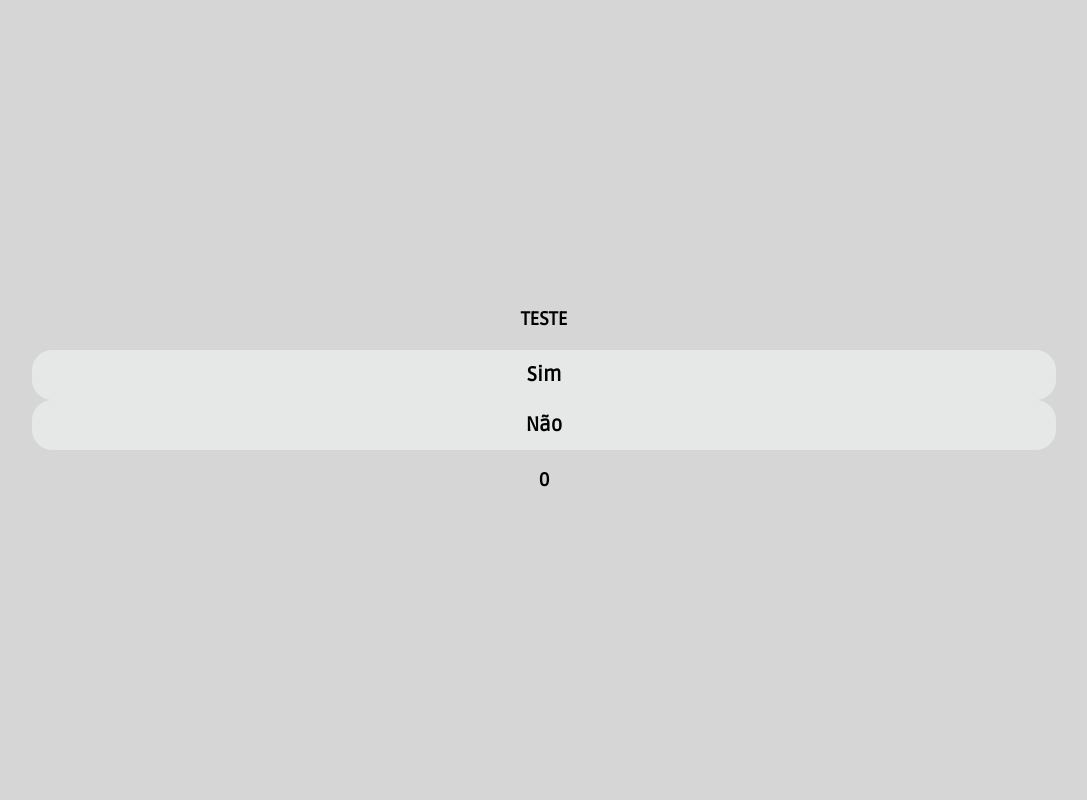
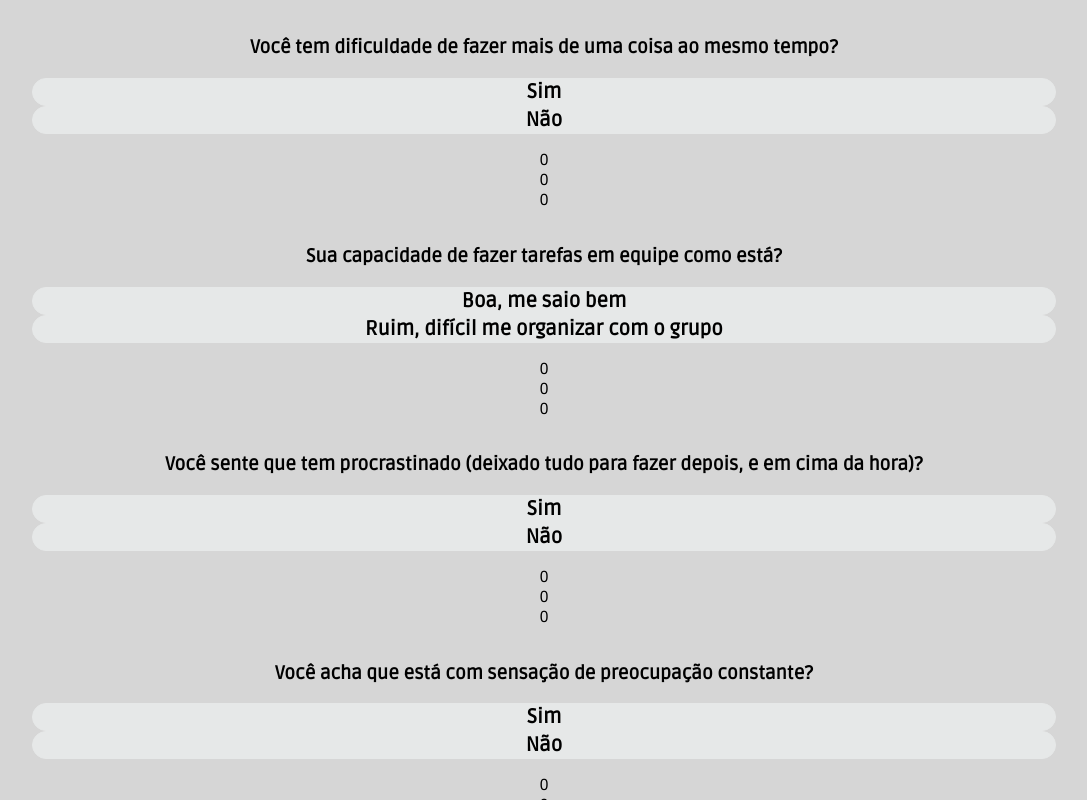
Before and after one commit to pensuapps/nuvemMental, a Next.js app: page / in a window 1280 px wide. Shown: the whole page, without its empty margins (96-1183 px from the left). Built offline with nearby package versions, Linux system fonts and the light colour scheme.

Commit message:
Updates question file. Isn't work. Yet.

```diff
--- a/components/Question.js
+++ b/components/Question.js
@@ -2,22 +2,33 @@ import { useState } from 'react';
 import styles from '../styles/Question.module.css';
 import Button from './Button';
 import Head from 'next/head';
-import question from "../src/questions.json"
+import { questions } from "../src/questions.js"
 
 export default function Question () {
-	const [counter, setCounter] = useState(0);
+	const [counterYes, setCounterYes] = useState(0);
+	const [counterNo, setCounterNo] = useState(0);
+	const [question, setQuestion] = useState(0);
 
 	const handleYesClick = () => {
-		setCounter(counter + 1);
-		counter === 8? counter = 20 : null;
+		setCounterYes(counterYes + 1);
+		if (counterYes === 8)
+		handleEndQuestions(counterYes);
+		nextQuestion();
 	}
 
 	const handleNoClick = () => {
-		null;
+		setCounterNo(counterNo + 1);
+		nextQuestion();
 	}
 
-	const next = () => {
-		null;
+	const nextQuestion = () => {
+		setQuestion(question+1);
+		if (question === 20)
+			handleEndQuestions(question);
+	}
+
+	const handleEndQuestions = (num) => {
+		num === 8? <Bad/> : <Good/>;
 	}
 
 	return (
@@ -28,12 +39,26 @@ export default function Question () {
 			</Head>
 			<main>
 				<div className={styles.main}>
-					<h3 className={styles.h3}>TESTE</h3>
+					{questions.map(query => {
+						return(
+							<>
+								<h3 className={styles.h3}>
+									{query.title}
+								</h3>
 
-					<Button onClick={handleYesClick} title={"Sim"}/>
+								<Button onClick={handleYesClick} title={query.options[0]}/>
 
-					<Button onClick={handleNoClick} title={'Não'}/>
-					<h3>{counter}</h3>
+								<Button onClick={handleNoClick} title={query.options[1]}/>
+								<p>
+									{question}
+									<br/>
+									{counterYes}
+									<br/>
+									{counterNo}
+								</p>
+							</>
+						);
+					})}
 				</div>
 			</main>
 		</div>
--- /dev/null
+++ b/src/questions.js
@@ -0,0 +1,141 @@
+export const questions = [
+	{
+		"title": "Nos últimos meses, você notou diminuição na velocidade de raciocínio e resolução de problemas do dia a dia?",
+		"options": [
+			"Sim",
+			"Não"
+		]
+	},
+	{
+		"title": "Nos últimos meses, você tem notado dificuldade de aprendizagem de coisas novas?",
+		"options": [
+			"Sim",
+			"Não"
+		]
+	},
+	{
+		"title": "Nos últimos meses, você tem notado dificuldade para concluir uma atividade que iniciou no dia a dia?",
+		"options": [
+			"Sim",
+			"Não"
+		]
+	},
+	{
+		"title": "Você tem notado dificuldade de manter concentração e foco no que faz?",
+		"options": [
+			"Sim",
+			"Não"
+		]
+	},
+	{
+		"title": "Você tem percebido falhas de memória recentes (esquecer o que ia fazer no meio do caminho, datas, compromissos)?",
+		"options": [
+			"Sim",
+			"Não"
+		]
+	},
+	{
+		"title": "Você tem notado esquecimento de palavras, e se perde no que ia falar?",
+		"options": [
+			"Sim",
+			"Não"
+		]
+	},
+	{
+		"title": "Você tem sofrido com dores de cabeça?",
+		"options": [
+			"Sim",
+			"Não"
+		]
+	},
+	{
+		"title": "Você tem se distraído, e se perde no que estava fazendo?",
+		"options": [
+			"Sim",
+			"Não"
+		]
+	},
+	{
+		"title": "Você tem dificuldade de fazer mais de uma coisa ao mesmo tempo?",
+		"options": [
+			"Sim",
+			"Não"
+		]
+	},
+	{
+		"title": "Sua capacidade de fazer tarefas em equipe como está?",
+		"options": [
+			"Boa, me saio bem",
+			"Ruim, difícil me organizar com o grupo"
+		]
+	},
+	{
+		"title": "Você sente que tem procrastinado (deixado tudo para fazer depois, e em cima da hora)?",
+		"options": [
+			"Sim",
+			"Não"
+		]
+	},
+	{
+		"title": "Você acha que está com sensação de preocupação constante?",
+		"options": [
+			"Sim",
+			"Não"
+		]
+	},
+	{
+		"title": "Você sente que está com falta de paciência, ultimamente?",
+		"options": [
+			"Sim",
+			"Não"
+		]
+	},
+	{
+		"title": "Você acha que tem que pensar demais para tomar decisões?",
+		"options": [
+			"Sim", "Não"
+		]
+	},
+	{
+		"title": "Você sente que a qualidade do seu sono está pouco satisfatória?",
+		"options": [
+			"Sim",
+			"Não"
+		]
+	},
+	{
+		"title": "Sente ou sentiu atordoado(a) ou tonto(a), ultimamente?",
+		"options": [
+			"Sim",
+			"Não"
+		]
+	},
+	{
+		"title": "Sente ou sentiu sem equilíbrio, como se fosse cair?",
+		"options": [
+			"Sim",
+			"Não"
+		]
+	},
+	{
+		"title": "Você sente que se cansa com facilidade?",
+		"options": [
+			"Sim",
+			"Não"
+		]
+	},
+	{
+		"title": "Sente-se cansado(a)o tempo todo, e já acorda cansado(a)?",
+		"options": [
+			"Sim",
+			"Não"
+		]
+	},
+	{
+		"title": "Você sente que tem dificuldade de pensar com clareza?",
+		"options": [
+			"Sim",
+			"Não"
+		]
+	}
+]
--- a/src/questions.json
+++ /dev/null
@@ -1,143 +0,0 @@
-[
-	{
-		"1": {
-			"title": "Nos últimos meses, você notou diminuição na velocidade de raciocínio e resolução de problemas do dia a dia?",
-			"options": [
-				"Sim",
-				"Não"
-			]
-		},
-		"2": {
-			"title": "Nos últimos meses, você tem notado dificuldade de aprendizagem de coisas novas?",
-			"options": [
-				"Sim",
-				"Não"
-			]
-		},
-		"3": {
-			"title": "Nos últimos meses, você tem notado dificuldade para concluir uma atividade que iniciou no dia a dia?",
-			"options": [
-				"Sim",
-				"Não"
-			]
-		},
-		"4": {
-			"title": "Você tem notado dificuldade de manter concentração e foco no que faz?",
-			"options": [
-				"Sim",
-				"Não"
-			]
-		},
-		"5": {
-			"title": "Você tem percebido falhas de memória recentes (esquecer o que ia fazer no meio do caminho, datas, compromissos)?",
-			"options": [
-				"Sim",
-				"Não"
-			]
-		},
-		"6": {
-			"title": "Você tem notado esquecimento de palavras, e se perde no que ia falar?",
-			"options": [
-				"Sim",
-				"Não"
-			]
-		},
-		"7": {
-			"title": "Você tem sofrido com dores de cabeça?",
-			"options": [
-				"Sim",
-				"Não"
-			]
-		},
-		"8": {
-			"title": "Você tem se distraído, e se perde no que estava fazendo?",
-			"options": [
-				"Sim",
-				"Não"
-			]
-		},
-		"9": {
-			"title": "Você tem dificuldade de fazer mais de uma coisa ao mesmo tempo?",
-			"options": [
-				"Sim",
-				"Não"
-			]
-		},
-		"10": {
-			"title": "Sua capacidade de fazer tarefas em equipe como está?",
-			"options": [
-				"Boa, me saio bem",
-				"Ruim, difícil me organizar com o grupo"
-			]
-		},
-		"11": {
-			"title": "Você sente que tem procrastinado (deixado tudo para fazer depois, e em cima da hora)?",
-			"options": [
-				"Sim",
-				"Não"
-			]
-		},
-		"12": {
-			"title": "Você acha que está com sensação de preocupação constante?",
-			"options": [
-				"Sim",
-				"Não"
-			]
-		},
-		"13": {
-			"title": "Você sente que está com falta de paciência, ultimamente?",
-			"options": [
-				"Sim",
-				"Não"
-			]
-		},
-		"14": {
-			"title": "ocê acha que tem que pensar demais para tomar decisões?",
-			"options": [
-				"Sim", "Não"
-			]
-		},
-		"15": {
-			"title": "Você sente que a qualidade do seu sono está pouco satisfatória?",
-			"options": [
-				"Sim",
-				"Não"
-			]
-		},
-		"16": {
-			"title": "Sente ou sentiu atordoado(a) ou tonto(a), ultimamente?",
-			"options": [
-				"Sim",
-				"Não"
-			]
-		},
-		"17": {
-			"title": "Sente ou sentiu sem equilíbrio, como se fosse cair?",
-			"options": [
-				"Sim",
-				"Não"
-			]
-		},
-		"18": {
-			"title": "Você sente que se cansa com facilidade?",
-			"options": [
-				"Sim",
-				"Não"
-			]
-		},
-		"19": {
-			"title": "Sente-se cansado(a)o tempo todo, e já acorda cansado(a)?",
-			"options": [
-				"Sim",
-				"Não"
-			]
-		},
-		"20": {
-			"title": "Você sente que tem dificuldade de pensar com clareza?",
-			"options": [
-				"Sim",
-				"Não"
-			]
-		}
-	}
-]
```
